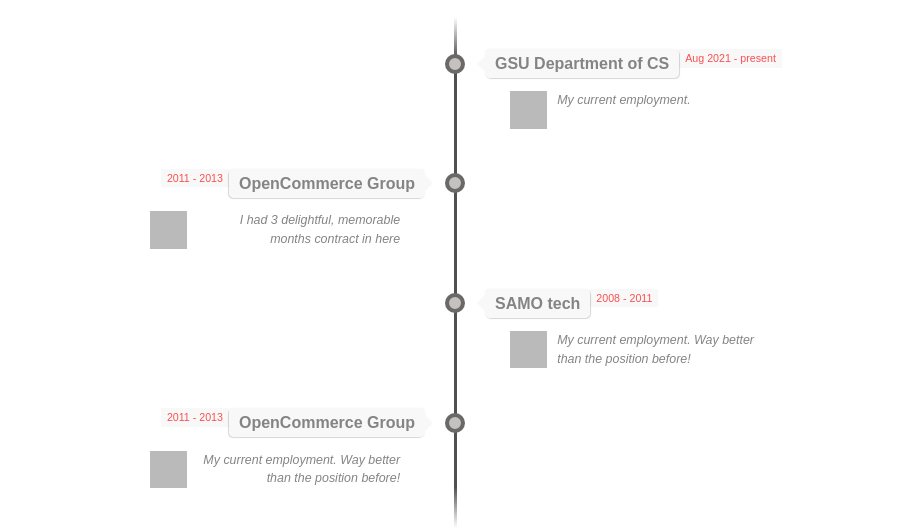
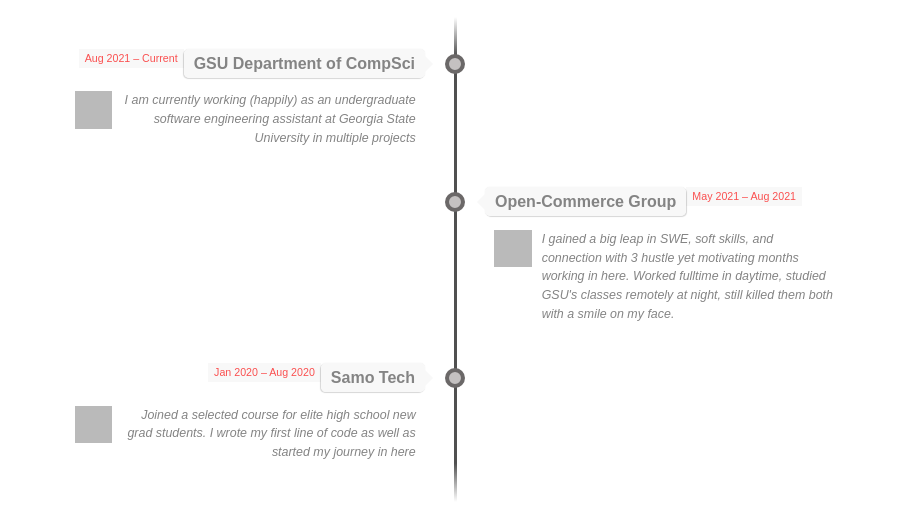
Before and after one commit to MagicDinosaur/portfolio, a React app: page /about in a window 1280 px wide. Shown: the part 268-800 px from the top of the page, without its empty margins (185-1094 px from the left). Built offline with nearby package versions, Linux system fonts and the light colour scheme; grey boxes are pictures that could not be loaded.

Commit message:
Feat!: About Page - Timeline

```diff
--- a/src/component/page/About.js
+++ b/src/component/page/About.js
@@ -4,9 +4,13 @@
 import {useParams} from "react-router-dom";
 
 import './about.css';
+import { about as portfolioAbout} from "../../store/about";
 
 export default function About() {
 
+    const [usePortfolioAbout, setPortfolioAbout] = useRecoilState(portfolioAbout);
+
+    // const [useItem, setItem] = useState(usePortfolioAbout[useParams().key]);
 
     return (
         <div className="container-default w-container" >
@@ -20,67 +24,29 @@
                 This is where you can find the infomation about my education and work experience, which is not available on my resume or my Linkedin. Thank you for coming
             </p>
 
+            <ul class="timeline">
+                {Object.keys(usePortfolioAbout['work']).map(key => (
 
-            <ul class="timeline">
+                    <li>
+                        <div class={parseInt(key) % 2 == 0 ? "direction-r" : "direction-l" }  >
 
-                <li>
-                    <div class="direction-r">
-                        <div class="flag-wrapper">
-                            <span class="flag">GSU Department of CS</span>
-                            <span class="time-wrapper"><span class="time">Aug 2021 - present</span></span>
-                        </div>
-                        <div class="desc">
-                            <img className= "img-timeline" src= "https://i.imgur.com/NCL5bHt.png"></img>
-                            <p>My current employment. </p>
+                            <div class="flag-wrapper">
+                                <span class="flag">{usePortfolioAbout['work'][key]['company']}</span>
+                                <span class="time-wrapper"><span class="time">{usePortfolioAbout['work'][key]['time']}</span></span>
+                            </div>
+
+                            <div class="desc">
+                                <img className="img-timeline" src={usePortfolioAbout['work'][key]['logo']}></img>
+                                <p> {usePortfolioAbout['work'][key]['description']}  </p>
+
+                            </div>
+
 
 
                         </div>
-
-                    </div>
-                </li>
-
-
-                <li>
-                    <div class="direction-l">
-                        <div class="flag-wrapper">
-                            <span class="flag">OpenCommerce Group</span>
-                            <span class="time-wrapper"><span class="time">2011 - 2013</span></span>
-                        </div>
-                        <div class="desc">
-                            <img className="img-timeline" src="https://i.imgur.com/EZatUR8.png"></img>
-                            <p> I had 3 delightful, memorable months contract in here </p>
-
-                        </div>
-                    </div>
-                </li>
-
-
-                <li>
-                    <div class="direction-r">
-                        <div class="flag-wrapper">
-                            <span class="flag">SAMO tech</span>
-                            <span class="time-wrapper"><span class="time">2008 - 2011</span></span>
-                        </div>
-
-
-                        <div class="desc">
-                            <img className="img-timeline" src="https://pbs.twimg.com/profile_images/1062750696179527680/Ti8mvia8_400x400.jpg"></img>
-                            <p>My current employment. Way better than the position before! </p></div>
-                    </div>
-                </li>
-                <li>
-                    <div class="direction-l">
-                        <div class="flag-wrapper">
-                            <span class="flag">OpenCommerce Group</span>
-                            <span class="time-wrapper"><span class="time">2011 - 2013</span></span>
-                        </div>
-                        <div class="desc">
-                            <img className="img-timeline" src="https://i.imgur.com/EZatUR8.png"></img>
-                            <p>My current employment. Way better than the position before! </p>
-
-                        </div>
-                    </div>
-                </li>
+                        </li>
+                ))
+                }
             </ul>
 
 
--- a/src/component/page/about.css
+++ b/src/component/page/about.css
@@ -56,15 +56,17 @@
 
 .direction-l {
     position: relative;
-    width: 300px;
+    width: 350px;
     float: left;
     text-align: right;
+    right: 50px
 }
 
 .direction-r {
     position: relative;
-    width: 300px;
+    width: 350px;
     float: right;
+    left: 50px
 }
 
 .flag-wrapper {
@@ -278,11 +280,18 @@
 
 }
 
-@media screen and (min-width: 400px  ) {
+@media screen and (max-width: 660px) {
 
     .direction-l .desc,
     .direction-r .desc {
         margin: 1em 2em 0 2em;
     }
+    .direction-l{
+        right: 0px;
+    }
+    .direction-r {
+        left: 0px;
+
+    }
 
 }
--- /dev/null
+++ b/src/store/about.js
@@ -0,0 +1,43 @@
+import { atom } from 'recoil';
+
+export const about = atom({
+    key: 'about',
+    default: {
+        'work': {
+            '1': {
+            'name': 'Undergraduate Software Engineering Assistant',
+            'company': 'GSU Department of CompSci',
+            'time': 'Aug 2021 – Current',
+            'location': 'Atlanta, GA',
+            'logo': 'https://i.imgur.com/NCL5bHt.png',
+            'description': 'I am currently working (happily) as an undergraduate software engineering \
+                            assistant at Georgia State University in multiple projects',
+            },
+            '2': {
+                'name': 'Software Teaching Assistant',
+                'company': 'Open-Commerce Group',
+                'time': 'May 2021 – Aug 2021',
+                'location': 'Hanoi, Vietnam',
+                'logo': 'https://i.imgur.com/EZatUR8.png',
+                'description': 'I gained a big leap in SWE, soft skills, and connection with 3 hustle yet motivating months working in here.\
+                                Worked fulltime in daytime, studied GSU\'s classes remotely at night, still killed them both with a smile on my face.',
+            },
+            '3':{
+                'name': 'Software Engineering Intern',
+                'company': 'Samo Tech',
+                'time': 'Jan 2020 – Aug 2020',
+                'location': 'Hanoi, Vietnam',
+                'logo': 'https://i.imgur.com/UJRsT5p.jpg',
+                'description': 'Joined a selected course for elite high school new grad students. I wrote my first line of code as well as started my journey in here  ',
+            }
+        },
+        'education': {
+
+
+
+        }
+
+        },
+
+
+});
```
